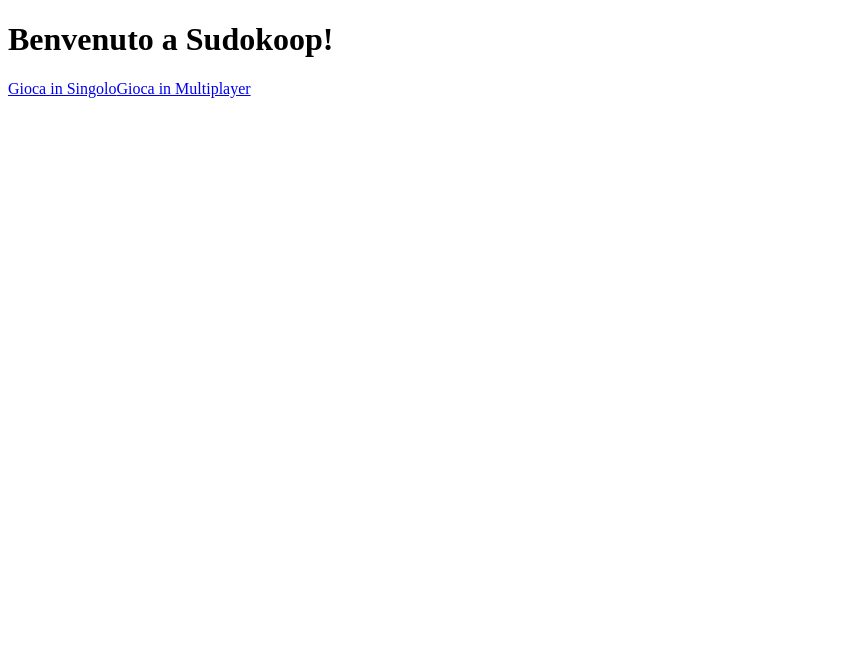
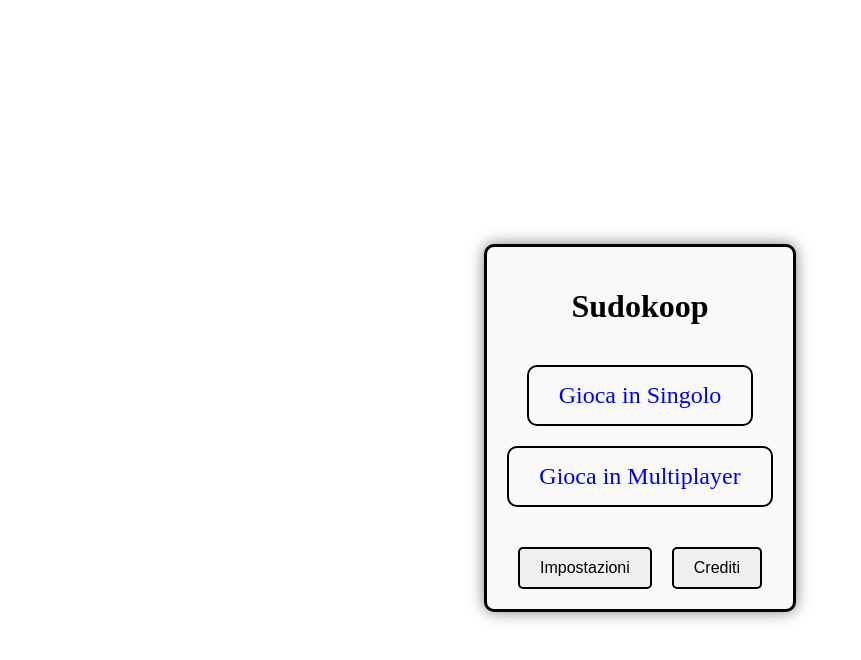
Before and after one commit to alexsiroli/Sudokoop, a Vue app in the folder sudokoop/client/: page / in a window 1280 px wide. Shown: the top 660 px of the page, without its empty margins (0-861 px from the left). Built offline with nearby package versions, Linux system fonts and the light colour scheme; no server answers.

Commit message:
Improved CSS and added better comments

```diff
--- a/sudokoop/client/src/components/ChatBox.vue
+++ b/sudokoop/client/src/components/ChatBox.vue
@@ -1,10 +1,14 @@
 <template>
+  <!-- Template del componente Chat Box -->
   <div class="chat-box">
+    <!-- Contenitore per i messaggi -->
     <div class="messages">
+      <!-- Ciclo attraverso ogni messaggio e visualizza utente e testo -->
       <div v-for="(msg, index) in messages" :key="index">
         <strong>{{ msg.user }}:</strong> {{ msg.text }}
       </div>
     </div>
+    <!-- Form per inviare un nuovo messaggio -->
     <form @submit.prevent="sendMessage">
       <input v-model="message" placeholder="Scrivi un messaggio..." />
       <button type="submit">Invia</button>
@@ -13,46 +17,54 @@
 </template>
 
 <script>
+// Importa l'istanza del socket dalla cartella plugins
 import socket from '../plugins/socket';
 
 export default {
   name: 'ChatBox',
   data() {
     return {
-      message: '',
-      messages: [],
+      message: '', // Messaggio corrente digitato dall'utente
+      messages: [], // Array che contiene tutti i messaggi della chat
     };
   },
   methods: {
+    // Metodo per inviare un messaggio
     sendMessage() {
       if (this.message.trim() !== '') {
         const msg = {
-          user: 'Anonimo', // Puoi sostituire con il nome dell'utente loggato
-          text: this.message,
+          user: 'Anonimo', // Utente che invia il messaggio (sostituire con il nome dell'utente loggato se disponibile)
+          text: this.message, // Testo del messaggio
         };
+        // Emetti il messaggio al server utilizzando il socket
         socket.emit('chatMessage', msg);
+        // Svuota il campo di input dopo l'invio
         this.message = '';
       }
     },
   },
   mounted() {
+    // Ascolta i messaggi in arrivo dal server
     socket.on('message', (msg) => {
-      this.messages.push(msg);
+      this.messages.push(msg); // Aggiungi il nuovo messaggio all'array dei messaggi
     });
   },
   beforeUnmount() {
+    // Rimuovi il listener del socket quando il componente viene smontato
     socket.off('message');
   },
 };
 </script>
 
 <style scoped>
+/* Stili per il contenitore della chat box */
 .chat-box {
   border: 1px solid #ccc;
   padding: 10px;
   width: 300px;
 }
 
+/* Stili per il contenitore dei messaggi */
 .messages {
   height: 200px;
   overflow-y: auto;
--- a/sudokoop/client/src/components/SudokuGrid.vue
+++ b/sudokoop/client/src/components/SudokuGrid.vue
@@ -1,6 +1,7 @@
 <template>
   <div class="sudoku-grid">
     <table>
+      <tbody>
       <tr v-for="(row, rowIndex) in grid" :key="rowIndex">
         <td
           v-for="(cell, colIndex) in row"
@@ -12,10 +13,12 @@
             maxlength="1"
             v-model="cell.value"
             :disabled="cell.readOnly"
+            :class="getLastCellClass(rowIndex, colIndex)"
             @input="onCellInput(rowIndex, colIndex, cell.value)"
           />
         </td>
       </tr>
+      </tbody>
     </table>
   </div>
 </template>
@@ -29,59 +32,92 @@ export default {
       required: true,
     },
   },
+  data() {
+    return {
+      lastCell: null, // Tiene traccia dell'ultima cella inserita, insieme al suo stato di correttezza
+    };
+  },
   methods: {
     onCellInput(rowIndex, colIndex, value) {
       // Valida l'input (solo numeri da 1 a 9)
-      if (!/^[1-9]$/.test(value)) {
+      const isValid = /^[1-9]$/.test(value);
+
+      // Aggiorna l'ultima cella inserita con il suo stato di correttezza
+      this.lastCell = {
+        row: rowIndex,
+        col: colIndex,
+        isCorrect: isValid,
+      };
+
+      if (!isValid) {
         this.grid[rowIndex][colIndex].value = '';
         return;
       }
 
       const cellData = {
-        row: rowIndex,
-        col: colIndex,
-        value: parseInt(value, 10),
+        row: rowIndex, // Indice della riga della cella
+        col: colIndex, // Indice della colonna della cella
+        value: parseInt(value, 10), // Valore della cella inserito dall'utente
       };
+
       // Emetti l'evento al componente padre
       this.$emit('cell-updated', cellData);
     },
     getCellClass(rowIndex, colIndex) {
       return {
         'cell': true,
-        'cell-border-right': (colIndex + 1) % 3 === 0 && colIndex !== 8,
-        'cell-border-bottom': (rowIndex + 1) % 3 === 0 && rowIndex !== 8,
-        'cell-readonly': this.grid[rowIndex][colIndex].readOnly,
+        'cell-border-right': (colIndex + 1) % 3 === 0 && colIndex !== 8, // Aggiunge un bordo più spesso a destra ogni 3 celle
+        'cell-border-bottom': (rowIndex + 1) % 3 === 0 && rowIndex !== 8, // Aggiunge un bordo più spesso in basso ogni 3 righe
+        'cell-readonly': this.grid[rowIndex][colIndex].readOnly, // Classe per celle di sola lettura
       };
+    },
+    getLastCellClass(rowIndex, colIndex) {
+      if (this.lastCell && this.lastCell.row === rowIndex && this.lastCell.col === colIndex) {
+        return this.lastCell.isCorrect ? 'last-correct' : 'last-incorrect';
+      }
+      return '';
     },
   },
 };
 </script>
 
 <style scoped>
+/* Stili principali della griglia */
 .sudoku-grid {
   margin: 0 auto;
+  max-width: 500px;
+  padding: 20px;
+  border: 3px solid #000;
+  border-radius: 10px;
+  box-shadow: 0 0 10px rgba(0, 0, 0, 0.5);
+  background-color: #f9f9f9;
 }
 
+/* Stili della tabella */
 table {
   border-collapse: collapse;
+  width: 100%;
 }
 
 td {
   border: 1px solid #ccc;
-  width: 40px;
-  height: 40px;
+  width: 50px;
+  height: 50px;
   text-align: center;
   position: relative;
 }
 
+/* Stili per l'input delle celle */
 input {
   width: 100%;
   height: 100%;
   text-align: center;
-  font-size: 1.2em;
+  font-size: 1.4em;
   border: none;
+  outline: none;
 }
 
+/* Stili per i bordi speciali */
 .cell-border-right {
   border-right: 2px solid #000;
 }
@@ -90,11 +126,23 @@ input {
   border-bottom: 2px solid #000;
 }
 
+/* Stili per celle di sola lettura */
 .cell-readonly input {
   background-color: #eaeaea;
+  font-weight: bold;
 }
 
 input:disabled {
   background-color: #eaeaea;
 }
+
+/* Stili per l'ultima cella corretta */
+input.last-correct {
+  background-color: #d4edda;
+}
+
+/* Stili per l'ultima cella sbagliata */
+input.last-incorrect {
+  background-color: #f8d7da;
+}
 </style>
--- a/sudokoop/client/src/views/Home.vue
+++ b/sudokoop/client/src/views/Home.vue
@@ -1,8 +1,30 @@
 <template>
-  <div>
-    <h1>Benvenuto a Sudokoop!</h1>
-    <router-link to="/game">Gioca in Singolo</router-link>
-    <router-link to="/multiplayer">Gioca in Multiplayer</router-link>
+  <div class="home-container">
+    <div class="home-box">
+      <div class="header">
+        <h1>Sudokoop</h1>
+      </div>
+      <!-- Sezione principale del menu -->
+      <div class="menu">
+        <!-- Pulsante per giocare in singolo -->
+        <div class="menu-item">
+          <router-link to="/game" class="menu-button">Gioca in Singolo</router-link>
+        </div>
+        <!-- Pulsante per giocare in multiplayer -->
+        <div class="menu-item">
+          <router-link to="/multiplayer" class="menu-button">Gioca in Multiplayer</router-link>
+        </div>
+      </div>
+      <!-- Sezione inferiore per opzioni aggiuntive -->
+      <div class="footer">
+        <div class="footer-item">
+          <button class="footer-button">Impostazioni</button>
+        </div>
+        <div class="footer-item">
+          <button class="footer-button">Crediti</button>
+        </div>
+      </div>
+    </div>
   </div>
 </template>
 
@@ -13,5 +35,75 @@ export default {
 </script>
 
 <style scoped>
-/* Stili per la home */
+/* Contenitore principale della home */
+.home-container {
+  display: flex;
+  flex-direction: column;
+  align-items: center;
+  justify-content: center;
+  height: 100vh;
+  padding: 20px;
+}
+
+/* Contenitore principale con bordo stondato */
+.home-box {
+  max-width: 600px;
+  padding: 20px;
+  border: 3px solid #000;
+  border-radius: 10px;
+  box-shadow: 0 0 15px rgba(0, 0, 0, 0.5);
+  background-color: #f9f9f9;
+  text-align: center;
+}
+
+/* Stile per l'intestazione */
+.header {
+  margin-bottom: 40px;
+  text-align: center;
+}
+
+/* Stile per il menu principale */
+.menu {
+  display: flex;
+  flex-direction: column;
+  gap: 20px;
+  margin-bottom: 40px;
+}
+
+/* Stile per ciascun elemento del menu */
+.menu-item {
+  text-align: center;
+}
+
+/* Pulsanti del menu */
+.menu-button {
+  padding: 15px 30px;
+  font-size: 1.5em;
+  text-decoration: none;
+  border: 2px solid #000;
+  border-radius: 10px;
+  cursor: pointer;
+  display: inline-block;
+}
+
+/* Stile per la sezione inferiore della home */
+.footer {
+  display: flex;
+  gap: 20px;
+  justify-content: center;
+}
+
+/* Stile per ciascun elemento della sezione inferiore */
+.footer-item {
+  text-align: center;
+}
+
+/* Pulsanti della sezione inferiore */
+.footer-button {
+  padding: 10px 20px;
+  font-size: 1em;
+  cursor: pointer;
+  border: 2px solid #000;
+  border-radius: 5px;
+}
 </style>
--- a/sudokoop/client/src/views/Multiplayer.vue
+++ b/sudokoop/client/src/views/Multiplayer.vue
@@ -1,7 +1,9 @@
 <template>
   <div>
     <h1>Gioco Multiplayer</h1>
+    <!-- Componente per la griglia di Sudoku -->
     <sudoku-grid :grid="sudokuGrid" @cell-updated="handleCellUpdate" />
+    <!-- Componente per la chat -->
     <chat-box />
   </div>
 </template>
@@ -19,23 +21,27 @@ export default {
   },
   data() {
     return {
-      sudokuGrid: [],
+      sudokuGrid: [], // Dati per la griglia di Sudoku, inizialmente vuota
     };
   },
   methods: {
+    // Metodo per gestire l'aggiornamento di una cella
     handleCellUpdate(cellData) {
+      // Aggiorna il valore della cella specifica nella griglia
       this.sudokuGrid[cellData.row][cellData.col].value = cellData.value;
+      // Invia l'aggiornamento al server tramite socket
       socket.emit('cellUpdate', cellData);
     },
+    // Metodo per inizializzare la griglia di Sudoku
     initializeGrid() {
-      // In un vero scenario, dovresti ottenere la griglia dal server
+      // In uno scenario reale, dovresti ottenere la griglia dal server
       this.sudokuGrid = [];
       for (let i = 0; i < 9; i++) {
         const row = [];
         for (let j = 0; j < 9; j++) {
           row.push({
-            value: '',
-            readOnly: false,
+            value: '', // Valore iniziale della cella, vuoto
+            readOnly: false, // Indica se la cella è modificabile o meno
           });
         }
         this.sudokuGrid.push(row);
@@ -43,13 +49,16 @@ export default {
     },
   },
   mounted() {
+    // Inizializza la griglia quando il componente è montato
     this.initializeGrid();
 
+    // Ascolta gli aggiornamenti della griglia inviati dal server tramite socket
     socket.on('gridUpdate', (cellData) => {
       this.sudokuGrid[cellData.row][cellData.col].value = cellData.value;
     });
   },
   beforeUnmount() {
+    // Rimuove l'ascoltatore di eventi quando il componente viene smontato
     socket.off('gridUpdate');
   },
 };
```
Also changed, not shown: sudokoop/client/src/components/Sudoku.vue (+10 -10 lines), sudokoop/client/src/views/Game.vue (+122 -30 lines).
